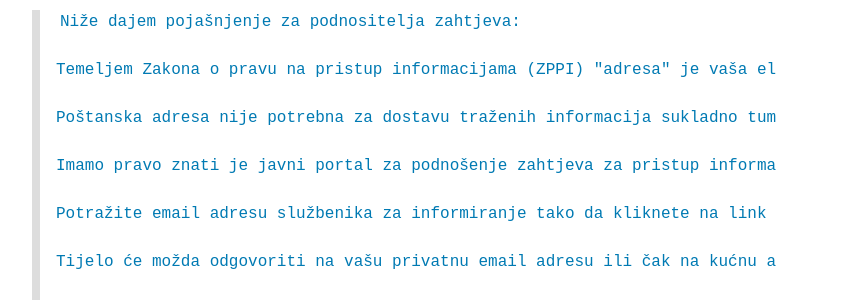
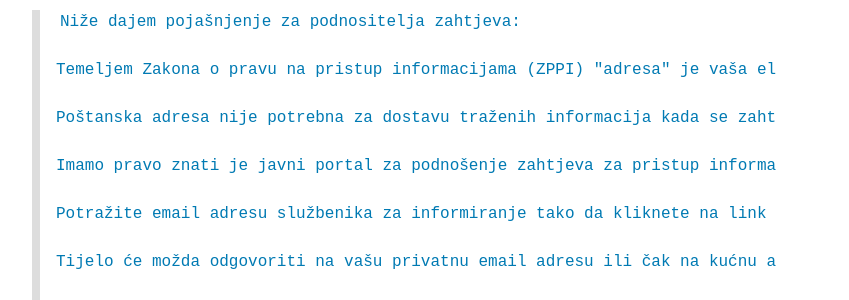
Before and after one commit to schlos/imamopravoznati-admin, a Jekyll site: the page built from _posts/2017-12-21-postanska-adresa.md, in a window 1280 px wide. Shown: the part 800-1100 px from the top of the page, without its empty margins (112-961 px from the left). Built offline with Jekyll 4.4.1, drawn with Linux system fonts in a browser that asks for light colours; comment, search, counter and statistics services are not loaded; some of the changed text lies outside the part shown.

Commit message:
Update 2017-12-21-postanska-adresa.md

```diff
--- a/_posts/2017-12-21-postanska-adresa.md
+++ b/_posts/2017-12-21-postanska-adresa.md
@@ -15,13 +15,13 @@ Niže dajem pojašnjenje za podnositelja zahtjeva:
 
 Temeljem Zakona o pravu na pristup informacijama (ZPPI) "adresa" je vaša elektronska adresa putem koje ste poslali pisani zahtjev elektronskim putem na internetskoj stranici Imamo pravo znati.
 
-Poštanska adresa nije potrebna za dostavu traženih informacija sukladno tumačenju zakona Povjerenika za informiranje. Iznimno, tijelo javne vlasti može tražiti kućnu adresu ako treba dostaviti odgovor papirnato s dostavnicom i to samo kada rješenjem odbija ili odbacuje zahtjev za pristup informacijama i kada dostavlja rješenje na zahtjev za ponovnu uporabu informacija. Više pročitajte na http://imamopravoznati.org/help/privacy#full_address
+Poštanska adresa nije potrebna za dostavu traženih informacija kada se zahtjev podnosi elektronskim putem sukladno tumačenju zakona Povjerenika za informiranje. Iznimno, tijelo javne vlasti može tražiti kućnu adresu ako treba dostaviti odgovor papirnato s dostavnicom i to samo kada rješenjem odbija ili odbacuje zahtjev za pristup informacijama i kada dostavlja rješenje na zahtjev za ponovnu uporabu informacija. Više pročitajte na http://imamopravoznati.org/help/privacy#full_address
 
 Imamo pravo znati je javni portal za podnošenje zahtjeva za pristup informacijama te zbog sigurnosti vaših osobnih podatka i politici privatnosti ove internetske stranice preporučamo da ne šaljete vašu kućnu adresu putem ovog javnog portala, radije je pošaljite putem svoje privatne email adrese na email adresu službenika za informiranje. Alternativno, ako ste poslali vašu kućnu adresu, možete prijaviti ovaj zahtjev administratorima putem tipke 'Prijavite ovaj zahtjev' te izaberite da se u zahtjevu nalazi osobni podatak a u komentaru podatak kojeg je potrebno zaštiti i administratori portala će zatim cenzurirati osobni podatak. Napominjemo da administratori ne mogu djelovati tako brzo kako internetski botovi mogu pokupiti adresu te ne možemo sa sigurnošću reći je li crawler pokupio vašu adresu.
 
 Potražite email adresu službenika za informiranje tako da kliknete na link s nazivom tijela javne vlasti te na profilnoj stranici tijela javne vlasti na Imamo pravo znati s lijeve strane potražite link "E-mail adresa službenika za informiranje". Korištenjem vaše privatne email adrese, pošaljite kućnu adresu na email tijela javne vlasti a u naslovu emaila navedite naziv vašeg zahtjeva.
 
-Tijelo će možda odgovoriti na vašu privatnu email adresu ili čak na kućnu adresu da izbjegnu javnu objavu informacija koje ste zatražili. Možete odgovoriti i inzistirati da vam tijelo odgovor dostavi na elektronsku poštu putem koje ste dostavili zahtjev - tzv. "adresa za odgovor (imamopravoznati.org adresa) jer je tako propisano ZPPI-om.
+Tijelo će možda odgovoriti na vašu privatnu email adresu ili čak na kućnu adresu da izbjegnu javnu objavu informacija koje ste zatražili. Možete odgovoriti i inzistirati da vam tijelo odgovor dostavi na elektronsku poštu putem koje ste dostavili zahtjev - tzv. "adresa za odgovor" (imamopravoznati.org adresa) jer je propisano ZPPI-om d podnositelj može navesti na koju adresu želi dobiti odgovor.
 
 Savjetujemo vam da odgovorite tijelu javne vlasti u smislu:
 
```
